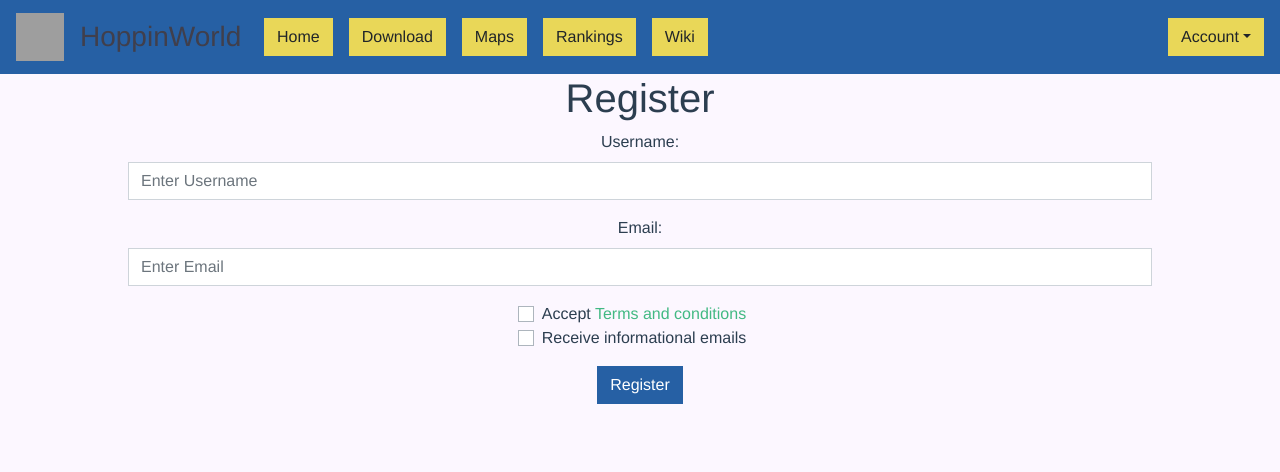
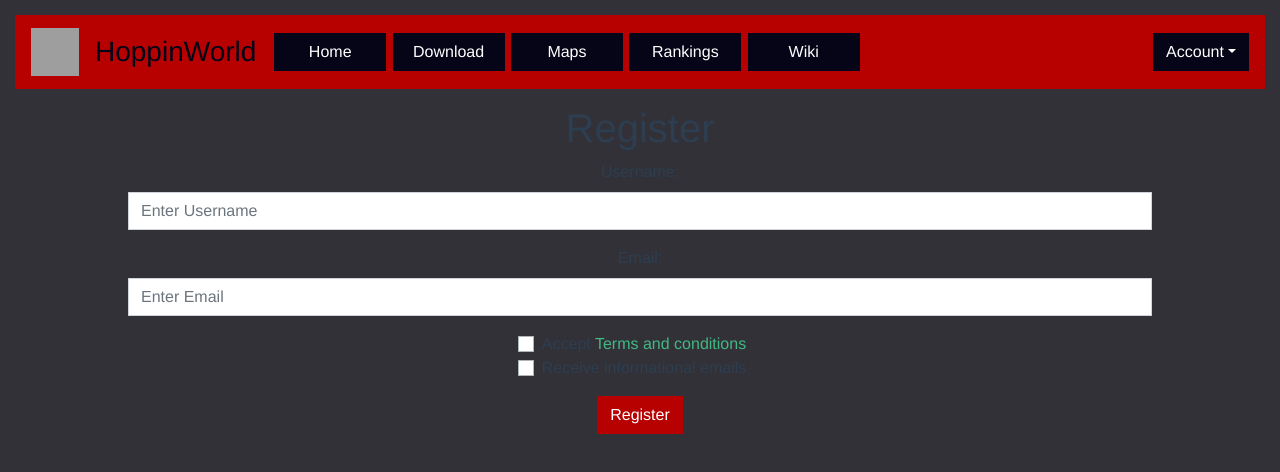
Before and after one commit to HoppinWorld/websitefrontend, a Vue app: page /register in a window 1280 px wide. Shown: the top 472 px of the page. Built offline with nearby package versions, Linux system fonts and the light colour scheme; grey boxes are pictures that could not be loaded.

Commit message:
style changes

```diff
--- a/src/components/Home.vue
+++ b/src/components/Home.vue
@@ -9,23 +9,23 @@
       <img class="banner-img" src="/static/assets/images/gameplay2.png" alt="Gameplay Image 2"/>
     </div>
 
-    <div class="banner-container">
+    <div class="banner-container text-light">
         <h2>Global Leaderboards</h2>
         <h5>Try to be the fastest on each map, collect World Records!</h5>
       <!--<img src="/static/assets/images/number1.png" alt="Number 1 Image" width="64" height="64""/> -->
     </div>
 
-    <div class="banner-container">
+    <div class="banner-container text-light">
       <h2 class="banner-text text-light">Bunny Hop at Its Finest</h2>
       <img class="banner-img" src="/static/assets/images/gameplay1.png" alt="Gameplay Image 1"/>
     </div>
 
-    <div class="banner-container">
+    <div class="banner-container text-light">
         <h2>Anti Progress-Losing Checkpoint System</h2>
         <h5>You won't lose progress by falling behind a checkpoint!</h5>
     </div>
 
-    <div class="banner-container">
+    <div class="banner-container text-light">
       <div class="banner-text text-light">
         <h2>Community Maps</h2>
         <h5>Anyone can make maps, even you!</h5>
@@ -33,9 +33,9 @@
       <img class="banner-img" src="/static/assets/images/blender.png" alt="Level Editor Image"/>
     </div>
 
-    <div class="banner-container">
-        <h2 class="text-dark">High Skill Ceiling</h2>
-        <h5 class="text-dark">Extra features like jump timing give you an edge against others if you can master it!</h5>
+    <div class="banner-container text-light">
+        <h2>High Skill Ceiling</h2>
+        <h5>Extra features like jump timing give you an edge against others if you can master it!</h5>
     </div>
 
     <div class="banner-container">
@@ -46,11 +46,9 @@
       <img class="banner-img" src="/static/assets/images/rainbowfrog.png" alt="Code Editor"/>
     </div>
 
-    <div class="banner-container">
-      <div class="text-dark">
+    <div class="banner-container text-light">
         <h2>Open Source</h2>
         <h5>Fix a bug, want to add features or just want to experiment? Now you can!</h5>
-      </div>
       <img class="banner-img" src="/static/assets/images/code.png" alt="Code Editor"/>
     </div>
 
--- a/src/components/NavBar.vue
+++ b/src/components/NavBar.vue
@@ -1,7 +1,7 @@
 <template>
   <nav class="navbar navbar-expand-lg navbar-dark bg-primary">
     <a class="navbar-brand" href="/">
-      <img class="d-inline-block align-top" alt="HoppinWorld" src="/static/assets/images/HoppinWorldPattern3BigTransparent2.png" width="48" height="48" />
+      <img class="d-inline-block align-top" alt="HoppinWorld" src="/static/assets/images/hoppinworldlogosmall.png" width="48" height="48" />
     </a>
 
     <a href="/" class="text-dark mr-3" style="position: relative; padding: 0px 80px;">
--- a/src/style.scss
+++ b/src/style.scss
@@ -11,6 +11,7 @@ Secondary/Yellow #E9D758
 White #FCF7FF
 */
 
+// Default?
 /*$theme-colors: (
   primary: #3185FC,
   success: #2bce51,
@@ -19,12 +20,21 @@ White #FCF7FF
   dark: #403F4C
 );*/
 
-$theme-colors: (
+// Old
+/*$theme-colors: (
   primary: #2660A4,
   success: #FC8941,
   warning: #E9D758,
   danger: #E63032,
   dark: #403F4C
+);*/
+
+$theme-colors: (
+  primary: #B70000,
+  success: #018e42,
+  warning: #050517,
+  danger: #B70000,
+  dark: #050517
 );
 
 //$btn-border-size-base: 0;
@@ -36,19 +46,33 @@ $theme-colors: (
   box-shadow: none !important;
 }
 
+.nav-link {
+    padding: 0 0.2em !important;
+}
+
+.nav-link .btn {
+    width: 7em;
+}
+
 body {
-	background-color: #FCF7FF !important;
+	background-color: #333138 !important;
+}
+
+nav {
+    border: 15px solid #333138;
 }
 
 .banner-img {
   overflow: hidden;
   width: 100%;
 }
+
 .banner-container {
   position: relative;
   margin-top: 10px;
   margin-bottom: 50px;
 }
+
 .banner-text {
     position: absolute;
     top: 50%;
```
Also changed, not shown: package.json (+19 -18 lines), 1 other file (tests, documents, lock files or other folders).
